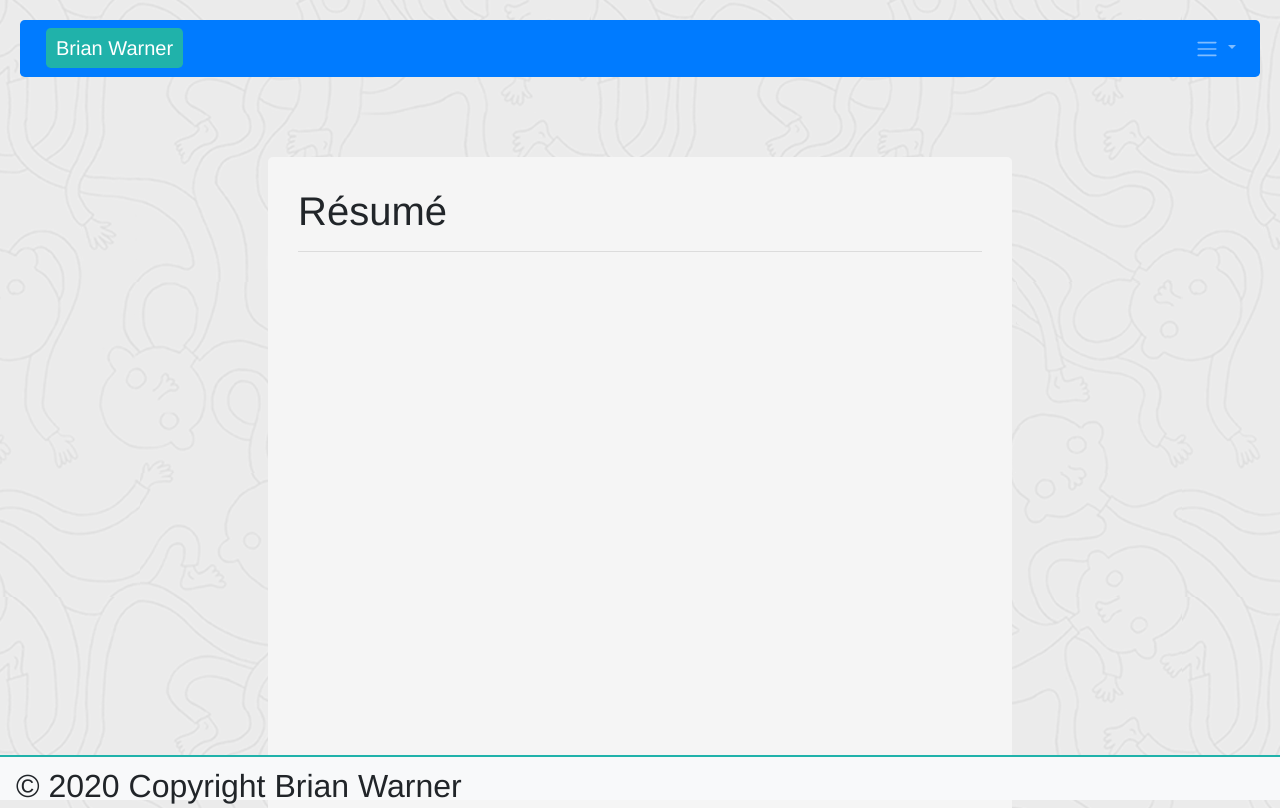
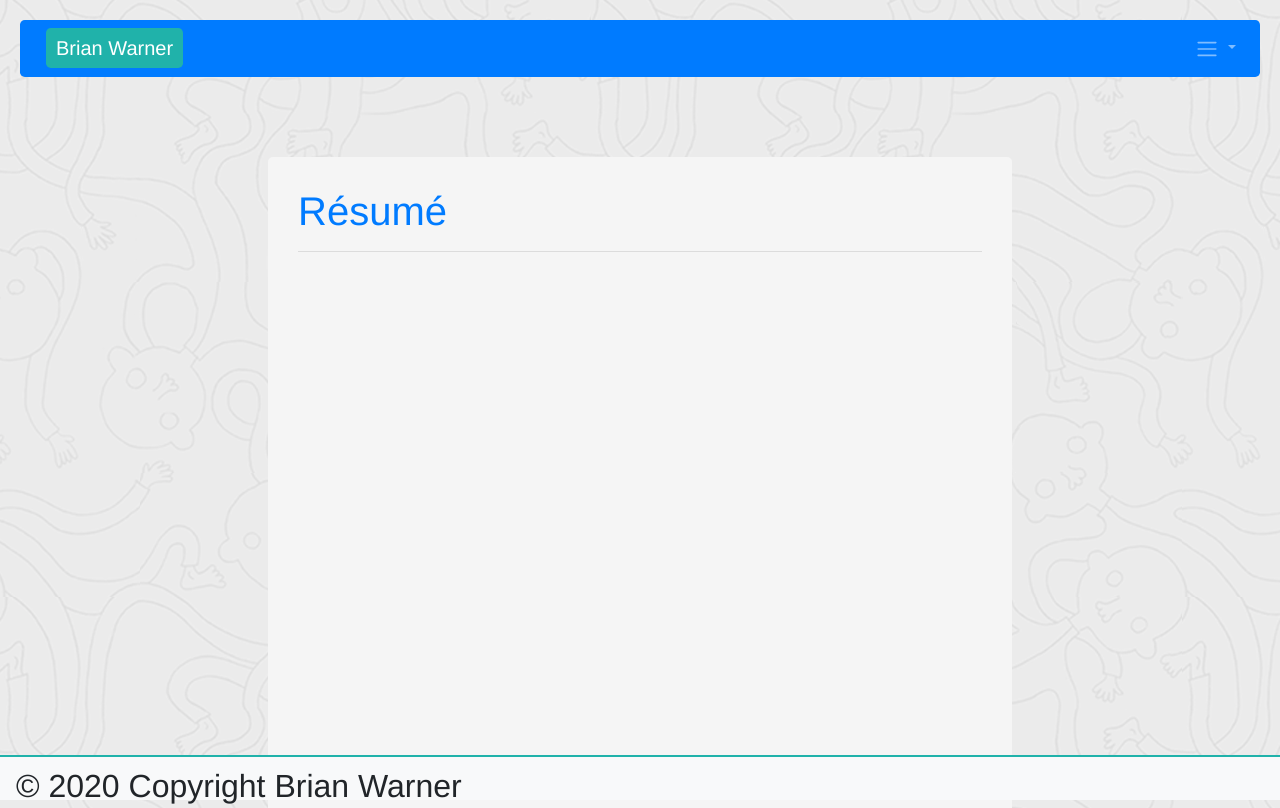
Before and after one commit to brw1820/homework-02-portfolio, a plain HTML site: page Portfolio.html in a window 1280 px wide. Shown: the top 808 px of the page. Drawn offline with nearby package versions, Linux system fonts and the light colour scheme.

Commit message:
added Résumé link

```diff
--- a/Portfolio.html
+++ b/Portfolio.html
@@ -31,7 +31,7 @@
   </header>
     <main>
     <section class="container" id="Portfolio">
-      <h1>Résumé</h1>
+      <h1> <a href="Assets/Brian_Warner_Resume(1).pdf">Résumé</a></h1>
       <hr />
         <div class="row">
          <div class='col-sm-12'>
```
